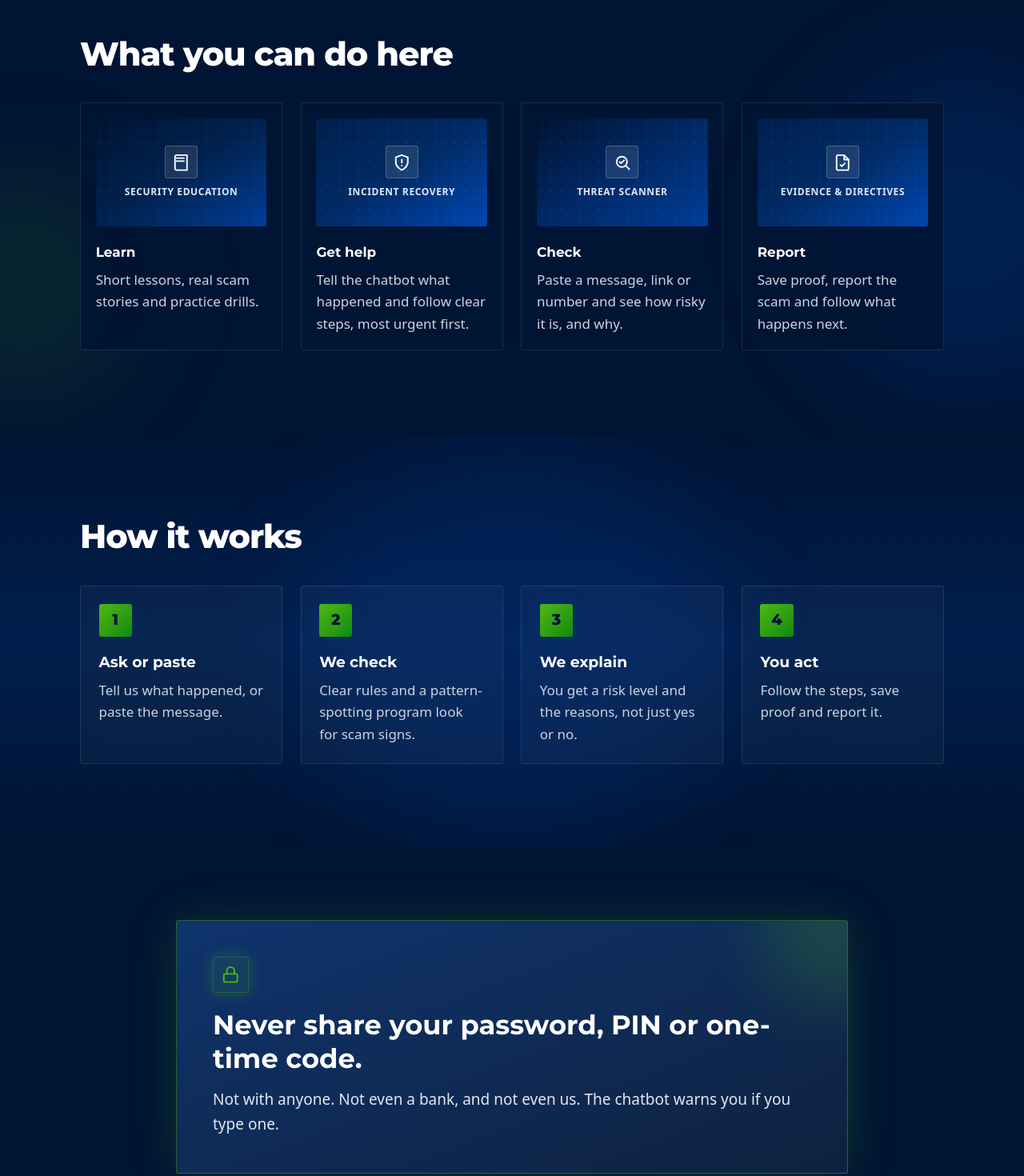
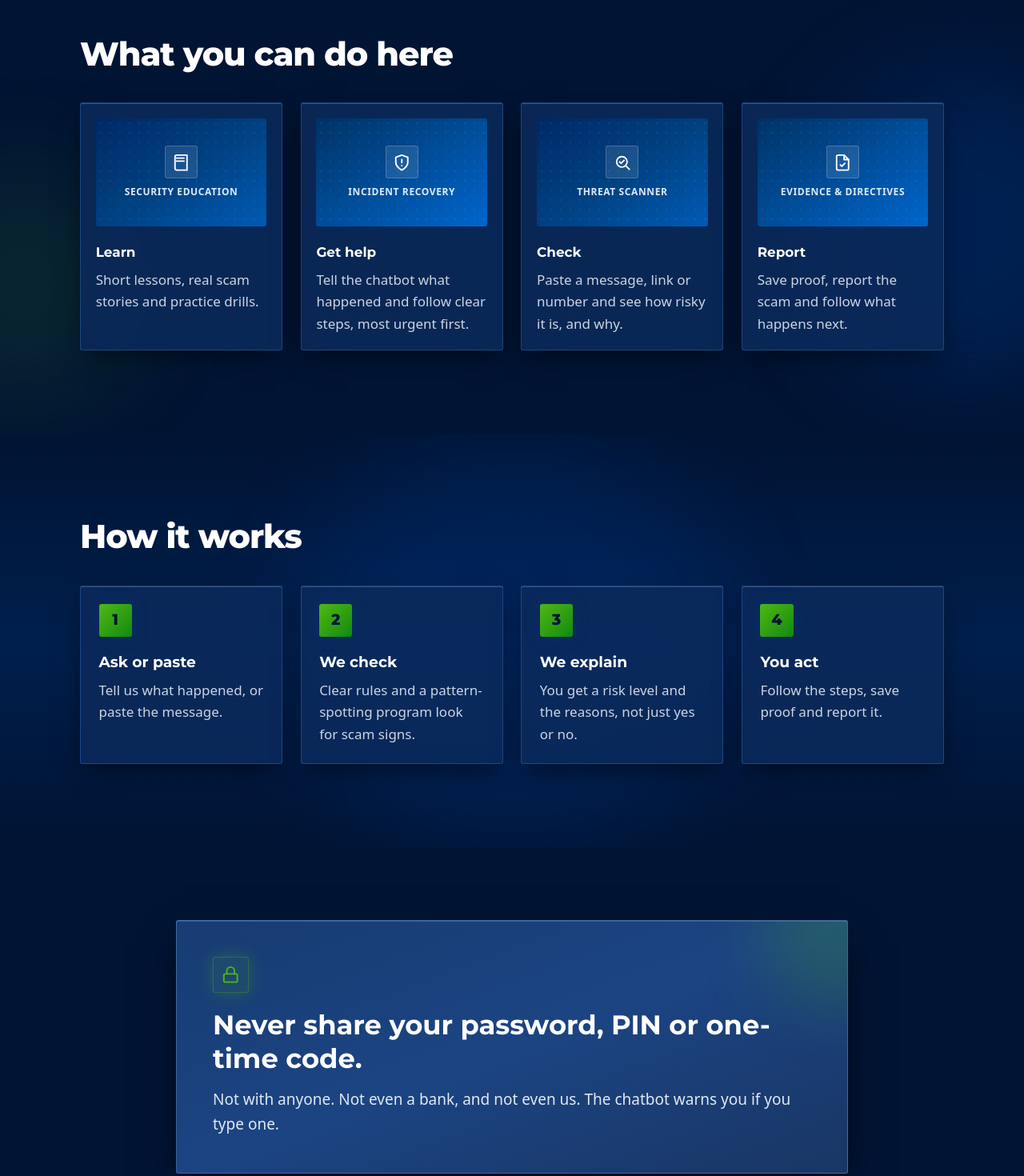
Before and after one commit to Nshutijuste/BE-CYBER-SMART, a Next.js app in the folder frontend/: page / in a window 1280 px wide. Shown: the part 860-2330 px from the top of the page at 80% size. Built offline with nearby package versions, Linux system fonts and the light colour scheme; no server answers.

Commit message:
feat: brighten and elevate card surfaces in dark mode for clear contrast and visibility

```diff
--- a/frontend/components/AuthShell.tsx
+++ b/frontend/components/AuthShell.tsx
@@ -32,7 +32,7 @@ export default async function AuthShell({
 
       <Header />
       <main className="relative z-10 flex flex-1 items-center justify-center px-4 pb-16 pt-32">
-        <div className="w-full max-w-md rounded-[3px] border border-slate-200/90 bg-white/95 text-slate-900 shadow-2xl backdrop-blur-2xl sm:p-9 dark:border-white/10 dark:bg-[#001433]/95 dark:text-white transition-colors duration-300">
+        <div className="w-full max-w-md rounded-[3px] border border-slate-200/90 bg-white/95 text-slate-900 shadow-2xl backdrop-blur-2xl sm:p-9 dark:border-blue-400/25 dark:bg-[#0b2b5c]/90 dark:shadow-[0_25px_60px_-15px_rgba(0,0,0,0.8),inset_0_1px_0_0_rgba(255,255,255,0.18)] dark:text-white transition-colors duration-300">
           {/* Header tabs matching the reference screencast */}
           {mode ? (
             <div className="flex items-center justify-between border-b border-slate-200 dark:border-white/10 pb-5 mb-6">
--- a/frontend/components/Features.tsx
+++ b/frontend/components/Features.tsx
@@ -14,7 +14,7 @@ const BANNERS: Record<
 > = {
   learn: {
     tag: "Security Education",
-    gradient: "from-[#001433] via-[#00224f] to-[#003d99]",
+    gradient: "from-[#002966] via-[#004181] to-[#005bb5]",
     icon: (
       <svg
         viewBox="0 0 24 24"
@@ -34,7 +34,7 @@ const BANNERS: Record<
   },
   help: {
     tag: "Incident Recovery",
-    gradient: "from-[#001f4d] via-[#002b66] to-[#0047b3]",
+    gradient: "from-[#003366] via-[#004d99] to-[#0066cc]",
     icon: (
       <svg
         viewBox="0 0 24 24"
@@ -54,7 +54,7 @@ const BANNERS: Record<
   },
   check: {
     tag: "Threat Scanner",
-    gradient: "from-[#001433] via-[#002966] to-[#003d99]",
+    gradient: "from-[#002966] via-[#004181] to-[#005bb5]",
     icon: (
       <svg
         viewBox="0 0 24 24"
@@ -74,7 +74,7 @@ const BANNERS: Record<
   },
   report: {
     tag: "Evidence & Directives",
-    gradient: "from-[#001f4d] via-[#002b66] to-[#0047b3]",
+    gradient: "from-[#003366] via-[#004d99] to-[#0066cc]",
     icon: (
       <svg
         viewBox="0 0 24 24"
@@ -123,7 +123,7 @@ export default async function Features() {
             return (
               <li
                 key={key}
-                className="group relative flex flex-col justify-between rounded-[3px] border border-slate-300/80 bg-[#d8e1eb]/60 p-5 shadow-sm transition-all duration-300 hover:-translate-y-1 hover:shadow-md dark:border-white/10 dark:bg-[#001433]/90 dark:shadow-none dark:hover:border-white/20"
+                className="group relative flex flex-col justify-between rounded-[3px] border border-slate-300/80 bg-[#d8e1eb]/60 p-5 shadow-sm transition-all duration-300 hover:-translate-y-1 hover:shadow-md dark:border-blue-400/25 dark:bg-[#0b2b5c]/85 dark:shadow-[0_12px_32px_-8px_rgba(0,0,0,0.6),inset_0_1px_0_0_rgba(255,255,255,0.18)] dark:hover:border-blue-300/40 dark:hover:bg-[#0e3570]"
               >
                 <div>
                   {/* Top Graphic Banner matching the inspiration reference */}
--- a/frontend/components/GoldenRule.tsx
+++ b/frontend/components/GoldenRule.tsx
@@ -6,7 +6,7 @@ export default async function GoldenRule() {
   return (
     <section id="rule" className="scroll-mt-24 relative bg-white dark:bg-[#001433] px-6 py-24 overflow-hidden transition-colors duration-300">
       <div className="relative z-10 mx-auto max-w-4xl">
-        <div className="relative overflow-hidden rounded-[3px] border border-[#004181]/30 bg-[#d8e1eb]/70 p-6 sm:p-10 md:p-12 shadow-lg dark:border-brand-lime/40 dark:bg-gradient-to-br dark:from-[#002966]/90 dark:via-[#001f4d]/90 dark:to-[#001433]/90 dark:shadow-[0_0_60px_rgba(77,184,20,0.2)] backdrop-blur-2xl transition-all duration-300">
+        <div className="relative overflow-hidden rounded-[3px] border border-[#004181]/30 bg-[#d8e1eb]/70 p-6 sm:p-10 md:p-12 shadow-lg dark:border-blue-300/30 dark:bg-gradient-to-br dark:from-[#0a326c]/90 dark:via-[#0e3b7e]/90 dark:to-[#0b2b5c]/90 dark:shadow-[0_20px_50px_-10px_rgba(0,0,0,0.7),inset_0_1px_0_0_rgba(255,255,255,0.18)] backdrop-blur-2xl transition-all duration-300">
           {/* Subtle neon corner accent (dark theme only) */}
           <div
             aria-hidden="true"
--- a/frontend/components/HowItWorks.tsx
+++ b/frontend/components/HowItWorks.tsx
@@ -19,7 +19,7 @@ export default async function HowItWorks() {
           {t.how.steps.map((step, i) => (
             <li
               key={step.title}
-              className="group relative rounded-[3px] border border-slate-200/90 bg-white p-6 shadow-sm transition-all duration-300 hover:-translate-y-1.5 hover:border-brand-blue/50 hover:shadow-md dark:border-white/10 dark:bg-white/[0.03] dark:shadow-none dark:backdrop-blur-md dark:hover:border-brand-blue/50 dark:hover:bg-white/[0.05] dark:hover:shadow-[0_10px_30px_-5px_rgba(0,102,255,0.25)]"
+              className="group relative rounded-[3px] border border-slate-200/90 bg-white p-6 shadow-sm transition-all duration-300 hover:-translate-y-1.5 hover:border-brand-blue/50 hover:shadow-md dark:border-blue-400/25 dark:bg-[#0b2b5c]/85 dark:shadow-[0_12px_32px_-8px_rgba(0,0,0,0.6),inset_0_1px_0_0_rgba(255,255,255,0.18)] dark:hover:border-blue-300/40 dark:hover:bg-[#0e3570]"
             >
               <span className="grid size-11 place-items-center rounded-[3px] bg-[#004181] text-white shadow-md shadow-[#004181]/25 dark:bg-gradient-to-br dark:from-brand-lime dark:to-brand-green dark:text-brand-navy dark:shadow-[0_0_20px_rgba(77,184,20,0.45)] font-display text-[19px] font-black group-hover:scale-105 transition-transform duration-300">
                 {i + 1}
```
